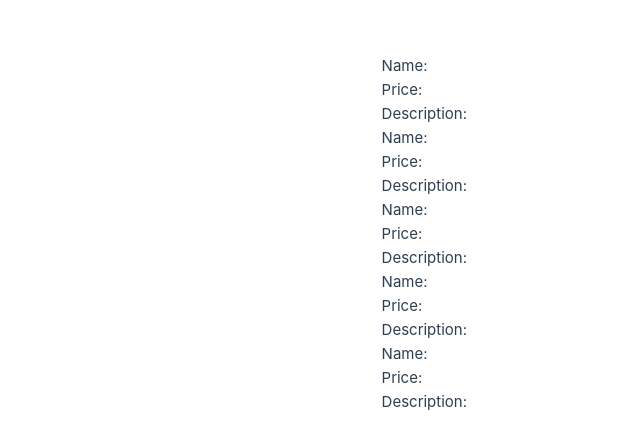
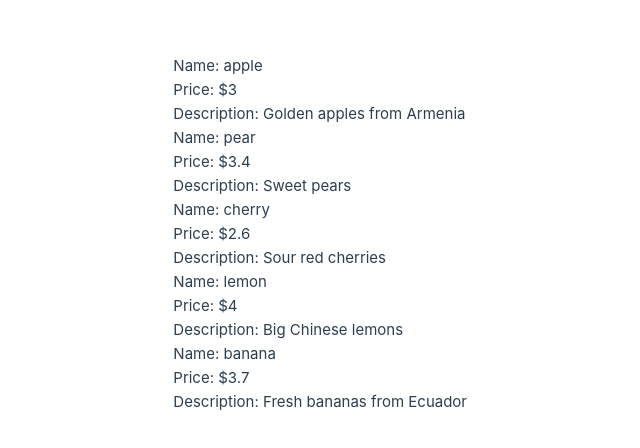
Before and after one commit to nazeliaslanyan/Vuej-js, a Vue app: page / in a window 1280 px wide. Shown: the part 166-614 px from the top of the page, without its empty margins (173-813 px from the left). Built offline with nearby package versions, Linux system fonts and the light colour scheme.

Commit message:
Completed eroors

```diff
--- a/src/components/Description.vue
+++ b/src/components/Description.vue
@@ -12,6 +12,6 @@ export default {
 
 <template>
   <div>
-    <span>Description: {{ description }}</span>
+    <span>Description: {{ value }}</span>
   </div>
 </template>
--- a/src/components/Name.vue
+++ b/src/components/Name.vue
@@ -13,6 +13,6 @@ export default {
 
 <template>
   <div>
-    <span>Name: {{ name }}</span>
+    <span>Name: {{ value }}</span>
   </div>
 </template>
--- a/src/components/Price.vue
+++ b/src/components/Price.vue
@@ -13,6 +13,6 @@ export default {
 
 <template>
   <div>
-    <span>Price: {{ price }}</span>
+    <span>Price: {{ value }}</span>
   </div>
 </template>
```
